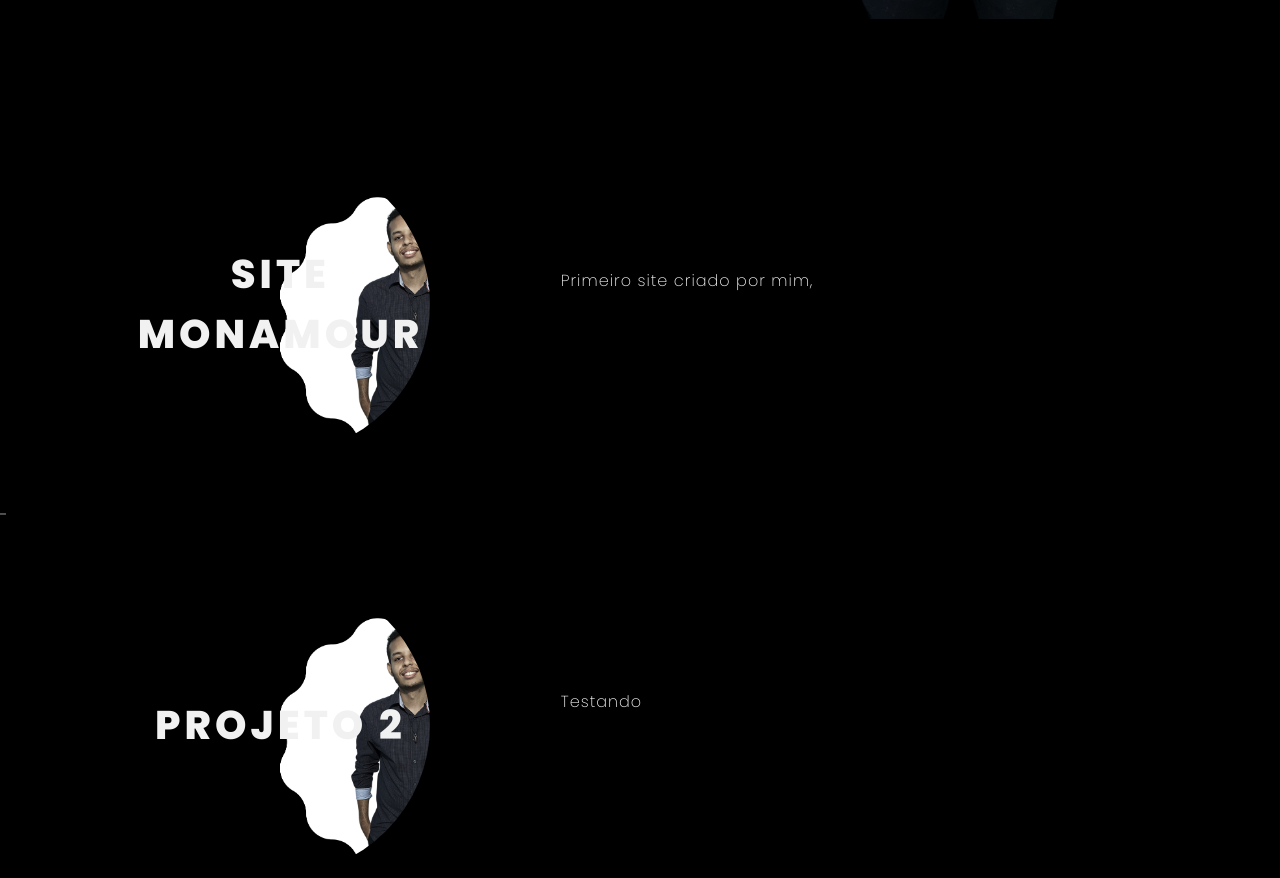
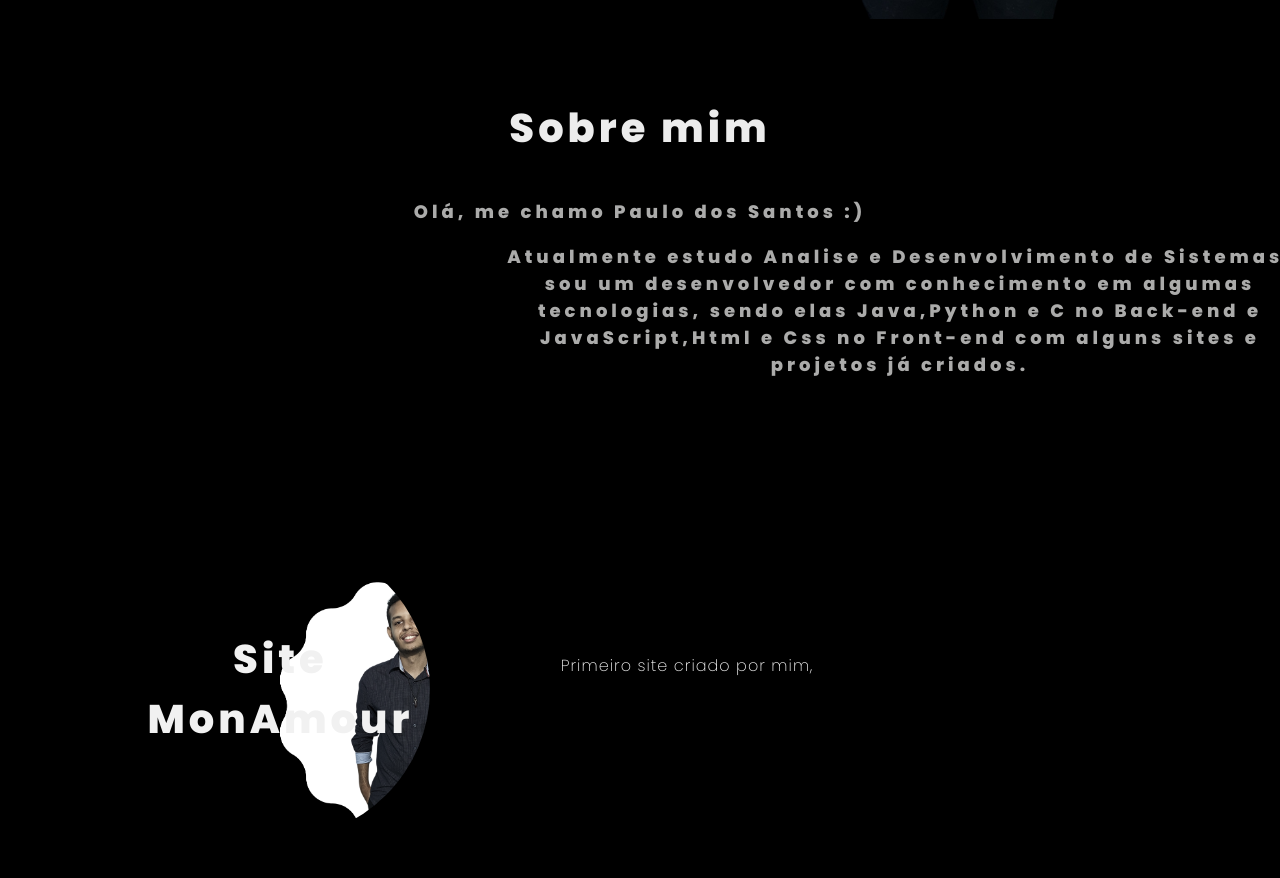
Before and after one commit to Paulo-Santos20/Portfolio, a plain HTML site: page index.html in a window 1280 px wide. Shown: the part 742-1620 px from the top of the page. Drawn offline with Linux system fonts and the light colour scheme.

Commit message:
Sobre mim e textos

```diff
--- a/index.html
+++ b/index.html
@@ -8,7 +8,6 @@
     <link rel="stylesheet" href="style.css">
     <title>Portfólio</title>
 </head>
-
 <body>
     <header class="header-container">
         <div class="header">
@@ -43,10 +42,17 @@
                 <a href="htps:">Curriculo</a>
                 <a href="https://www.linkedin.com/in/paulo-dos-santos-1868a8192/">Linkedin</a>
                 <a href="https://github.com/Paulo-Santos20">Github</a>
-
-
             </div>
+        </div>
     </header>
+    <div class="about">
+        <h3>Sobre mim</h3>
+        <h4>Olá, me chamo Paulo dos Santos :)
+        <p>Atualmente estudo Analise e Desenvolvimento de Sistemas, sou um desenvolvedor com conhecimento em algumas
+                tecnologias, sendo elas Java,Python e C no Back-end e JavaScript,Html e Css no Front-end com alguns sites e
+                projetos já criados. </p>
+        </h4>
+    </div>
     <main class="container">
         <div class="card-container">
             <div class="card">
--- a/style.css
+++ b/style.css
@@ -24,19 +24,38 @@ body {
     box-sizing: border-box;
     padding: 0 112px;
     position: relative;
-
-
 }
 
 h1 {
     font-size: 50px;
-    text-transform: uppercase;
+    text-transform:initial;
     letter-spacing: 4px;
 }
 
 h2 {
     text-transform: uppercase;
     letter-spacing: 4px;
+}
+
+h3{
+    text-transform:initial;
+    letter-spacing: 4px;
+    font-size: 40px;
+}
+h4{
+    text-transform:initial;
+    letter-spacing: 4px;
+    font-size: 18px;
+    color: rgba(255, 255, 254, 0.672);
+    text-align: center;
+
+}
+h4 p{
+    text-transform: initial;
+    width: 800px;
+    height: 200px;
+    text-align: center;
+    margin-left: 500px;
 }
 
 .social-media {
@@ -220,6 +239,9 @@ a:hover {
     width: 40%;
     letter-spacing: 1px;
     color: rgb(246, 246, 246);
+    align-items: center;
+    POSITION: center;
+    display: block;
 }
 
 .card-wrapper {
@@ -246,7 +268,7 @@ a:hover {
 
 .card-wrapper h2 {
     font-size: 40px;
-    text-transform: uppercase;
+    text-transform: initial;
     letter-spacing: 4px;
     margin: 0;
     transition: 0.5s ease-in-out;
@@ -286,3 +308,10 @@ a:hover {
     justify-content: center;
     color: #ffffff;
 }
+.about {
+    text-align: center;
+    letter-spacing: 1px;
+    color: rgb(236, 236, 236);
+    align-items: center;
+    justify-content: center;
+}
```
